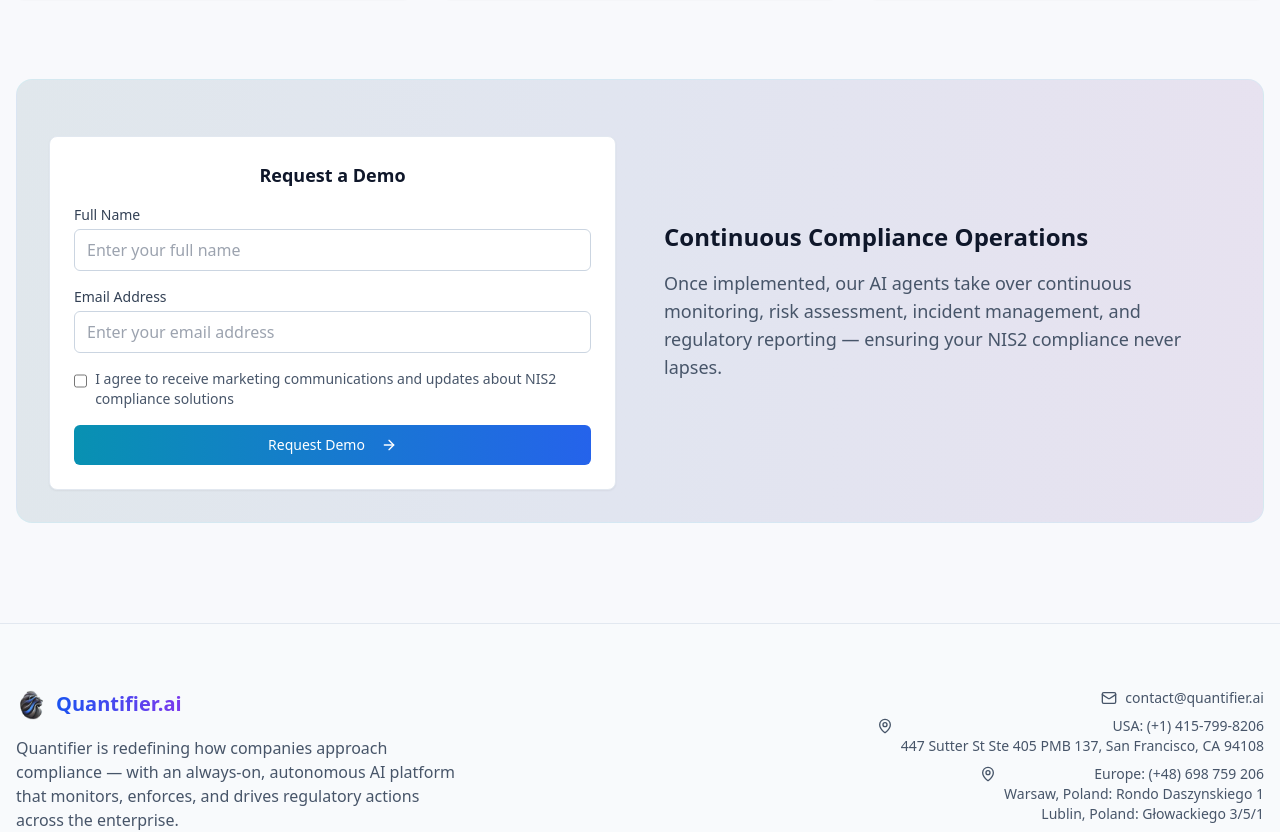
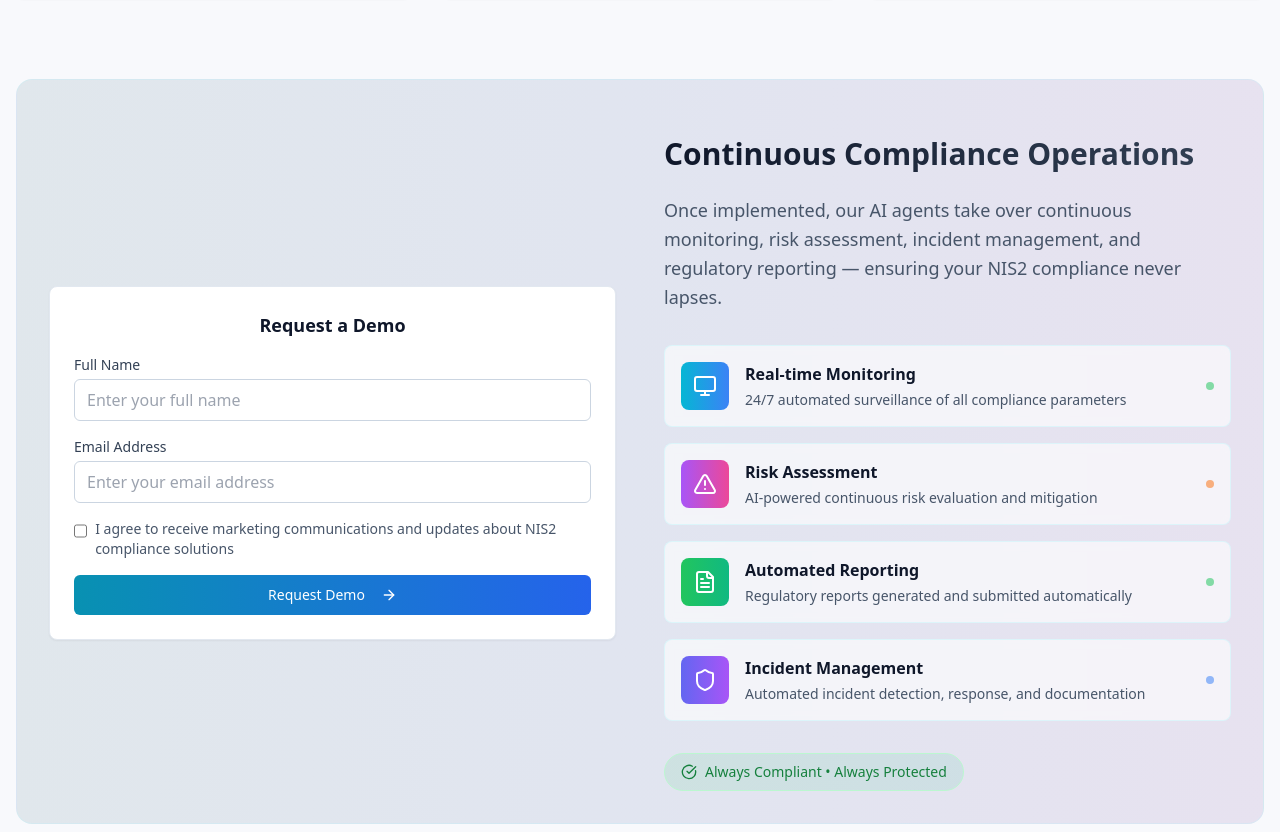
Before and after one commit to TeamQuantifier/ai-compliance-navigator-site-87, a React (Vite) app: page /frameworks/cybersecurity/nis-ii in a window 1280 px wide. Shown: the part 4241-5073 px from the top of the page. Built offline with nearby package versions, Linux system fonts and the light colour scheme.

Commit message:
Update "Continuous Compliance Operations" section

```diff
--- a/src/pages/frameworks/cybersecurity/NisII.tsx
+++ b/src/pages/frameworks/cybersecurity/NisII.tsx
@@ -599,13 +599,79 @@ const NisII = () => {
               </div>
 
               {/* Content - Right Side */}
-              <div>
-                <h3 className="text-2xl font-bold mb-4 text-slate-900">
+              <div className="animate-fade-in">
+                <h3 className="text-3xl font-bold mb-6 bg-gradient-to-r from-slate-900 to-slate-700 bg-clip-text text-transparent">
                   Continuous Compliance Operations
                 </h3>
-                <p className="text-lg text-slate-600 mb-6">
+                <p className="text-lg text-slate-600 mb-8 leading-relaxed">
                   Once implemented, our AI agents take over continuous monitoring, risk assessment, incident management, and regulatory reporting — ensuring your NIS2 compliance never lapses.
                 </p>
+
+                {/* Interactive Feature Cards */}
+                <div className="space-y-4">
+                  <div className="flex items-center p-4 bg-white/60 backdrop-blur-sm rounded-lg border border-cyan-200/30 hover:bg-white/80 transition-all duration-300 hover:shadow-lg hover:scale-[1.02] animate-fade-in"
+                       style={{animationDelay: '0.1s'}}>
+                    <div className="flex-shrink-0 w-12 h-12 bg-gradient-to-r from-cyan-500 to-blue-500 rounded-lg flex items-center justify-center mr-4">
+                      <Monitor className="w-6 h-6 text-white" />
+                    </div>
+                    <div>
+                      <h4 className="font-semibold text-slate-900 mb-1">Real-time Monitoring</h4>
+                      <p className="text-sm text-slate-600">24/7 automated surveillance of all compliance parameters</p>
+                    </div>
+                    <div className="ml-auto">
+                      <div className="w-2 h-2 bg-green-500 rounded-full animate-pulse"></div>
+                    </div>
+                  </div>
+
+                  <div className="flex items-center p-4 bg-white/60 backdrop-blur-sm rounded-lg border border-cyan-200/30 hover:bg-white/80 transition-all duration-300 hover:shadow-lg hover:scale-[1.02] animate-fade-in"
+                       style={{animationDelay: '0.2s'}}>
+                    <div className="flex-shrink-0 w-12 h-12 bg-gradient-to-r from-purple-500 to-pink-500 rounded-lg flex items-center justify-center mr-4">
+                      <AlertTriangle className="w-6 h-6 text-white" />
+                    </div>
+                    <div>
+                      <h4 className="font-semibold text-slate-900 mb-1">Risk Assessment</h4>
+                      <p className="text-sm text-slate-600">AI-powered continuous risk evaluation and mitigation</p>
+                    </div>
+                    <div className="ml-auto">
+                      <div className="w-2 h-2 bg-orange-500 rounded-full animate-pulse"></div>
+                    </div>
+                  </div>
+
+                  <div className="flex items-center p-4 bg-white/60 backdrop-blur-sm rounded-lg border border-cyan-200/30 hover:bg-white/80 transition-all duration-300 hover:shadow-lg hover:scale-[1.02] animate-fade-in"
+                       style={{animationDelay: '0.3s'}}>
+                    <div className="flex-shrink-0 w-12 h-12 bg-gradient-to-r from-green-500 to-emerald-500 rounded-lg flex items-center justify-center mr-4">
+                      <FileText className="w-6 h-6 text-white" />
+                    </div>
+                    <div>
+                      <h4 className="font-semibold text-slate-900 mb-1">Automated Reporting</h4>
+                      <p className="text-sm text-slate-600">Regulatory reports generated and submitted automatically</p>
+                    </div>
+                    <div className="ml-auto">
+                      <div className="w-2 h-2 bg-green-500 rounded-full animate-pulse"></div>
+                    </div>
+                  </div>
+
+                  <div className="flex items-center p-4 bg-white/60 backdrop-blur-sm rounded-lg border border-cyan-200/30 hover:bg-white/80 transition-all duration-300 hover:shadow-lg hover:scale-[1.02] animate-fade-in"
+                       style={{animationDelay: '0.4s'}}>
+                    <div className="flex-shrink-0 w-12 h-12 bg-gradient-to-r from-indigo-500 to-purple-500 rounded-lg flex items-center justify-center mr-4">
+                      <Shield className="w-6 h-6 text-white" />
+                    </div>
+                    <div>
+                      <h4 className="font-semibold text-slate-900 mb-1">Incident Management</h4>
+                      <p className="text-sm text-slate-600">Automated incident detection, response, and documentation</p>
+                    </div>
+                    <div className="ml-auto">
+                      <div className="w-2 h-2 bg-blue-500 rounded-full animate-pulse"></div>
+                    </div>
+                  </div>
+                </div>
+
+                {/* Status Badge */}
+                <div className="mt-8 inline-flex items-center px-4 py-2 rounded-full bg-gradient-to-r from-green-500/10 to-emerald-500/10 text-green-700 border border-green-200 animate-fade-in"
+                     style={{animationDelay: '0.5s'}}>
+                  <CheckCircle className="w-4 h-4 mr-2" />
+                  <span className="text-sm font-medium">Always Compliant • Always Protected</span>
+                </div>
               </div>
             </div>
           </div>
```
